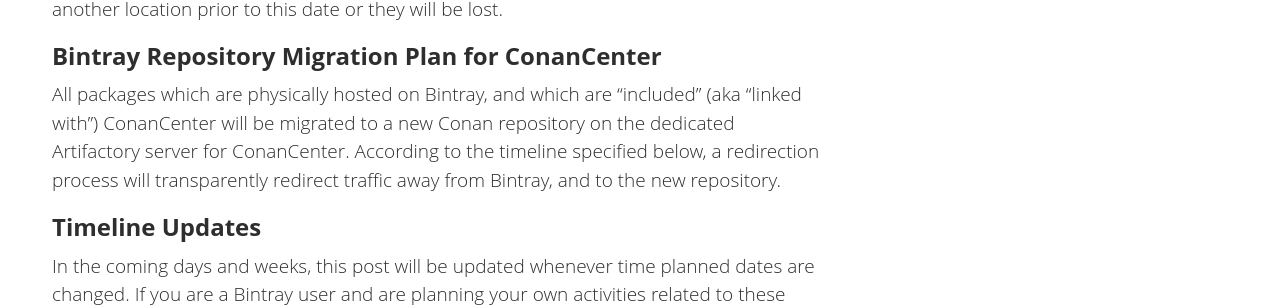
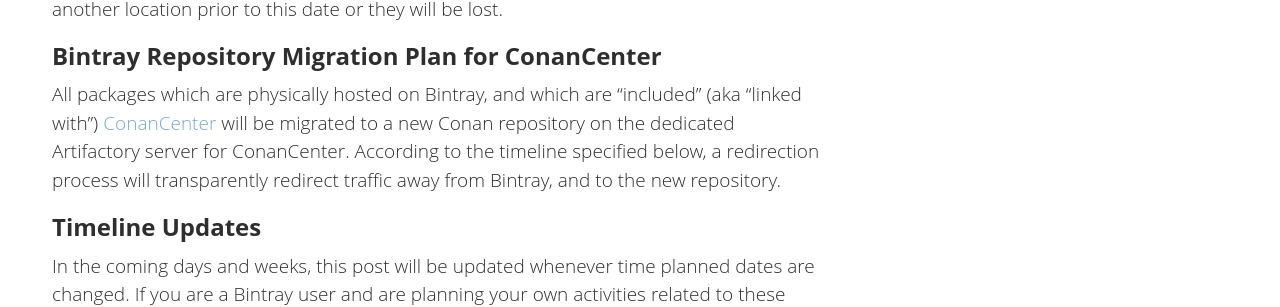
Before and after one commit to conan-io/conan-io.github.io, a Jekyll site: the page built from _posts/2021-03-31-Bintray-sunset-timeline.markdown, in a window 1280 px wide. Shown: the part 761-1068 px from the top of the page. Built offline with Jekyll 4.4.1, drawn with Linux system fonts in a browser that asks for light colours; comment, search, counter and statistics services are not loaded; part of the change alters nothing that is shown.

```diff
--- a/_posts/2021-03-31-Bintray-sunset-timeline.markdown
+++ b/_posts/2021-03-31-Bintray-sunset-timeline.markdown
@@ -29,10 +29,10 @@ lost.
 ## Bintray Repository Migration Plan for ConanCenter
 
 All packages which are physically hosted on Bintray, and which are "included"
-(aka "linked with") ConanCenter will be migrated to a new Conan repository on
-the dedicated Artifactory server for ConanCenter. According to the timeline
-specified below, a redirection process will transparently redirect traffic away
-from Bintray, and to the new repository.
+(aka "linked with") [ConanCenter](https://conan.io/center/) will be migrated to
+a new Conan repository on the dedicated Artifactory server for ConanCenter.
+According to the timeline specified below, a redirection process will
+transparently redirect traffic away from Bintray, and to the new repository.
 
 ## Timeline Updates
 
```
